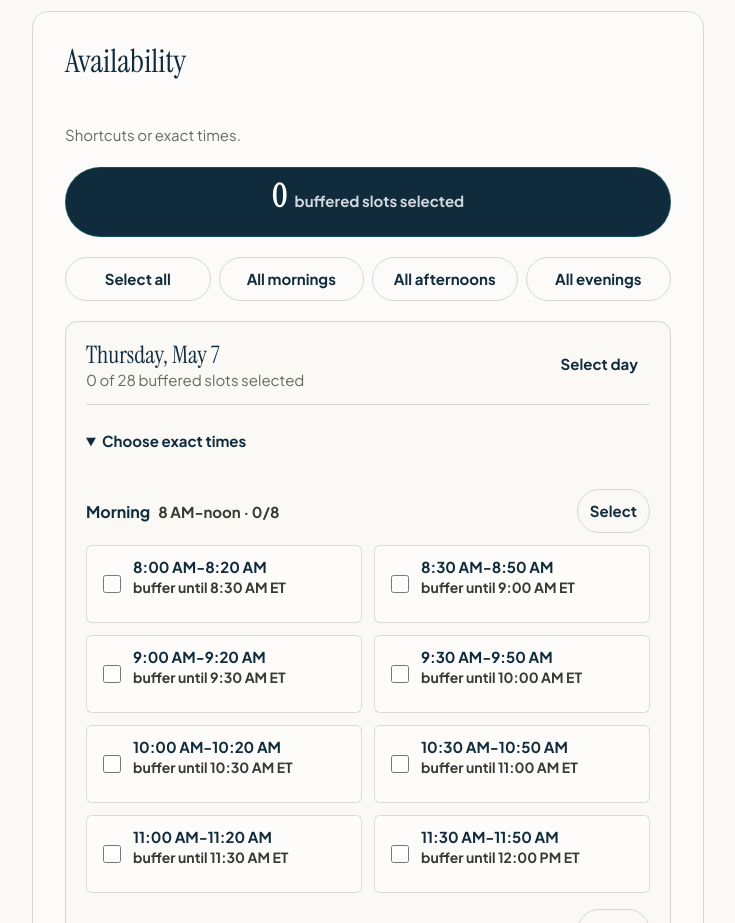
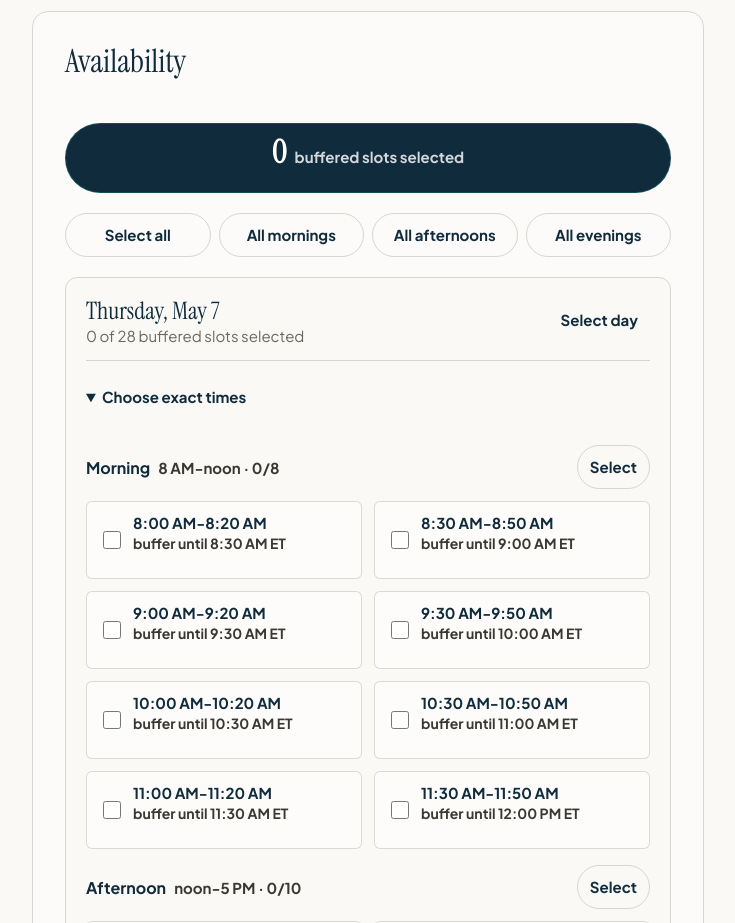
Before and after one commit to sbodine-lab/ublda-website, a React (Vite) app: page /eboard-availability in a window 1280 px wide. Shown: the part 860-1783 px from the top of the page, without its empty margins (272-1007 px from the left). Built offline with nearby package versions, Linux system fonts and the light colour scheme; no server answers.

Commit message:
Remove availability helper copy

```diff
--- a/src/pages/InterviewerAvailability.tsx
+++ b/src/pages/InterviewerAvailability.tsx
@@ -157,7 +157,6 @@ export default function InterviewerAvailability() {
                   legend="Availability"
                   selectedValues={form.availability}
                   onChange={updateAvailability}
-                  helper="Shortcuts or exact times."
                 />
 
                 <div className="apply-form__trap" aria-hidden="true">
```
